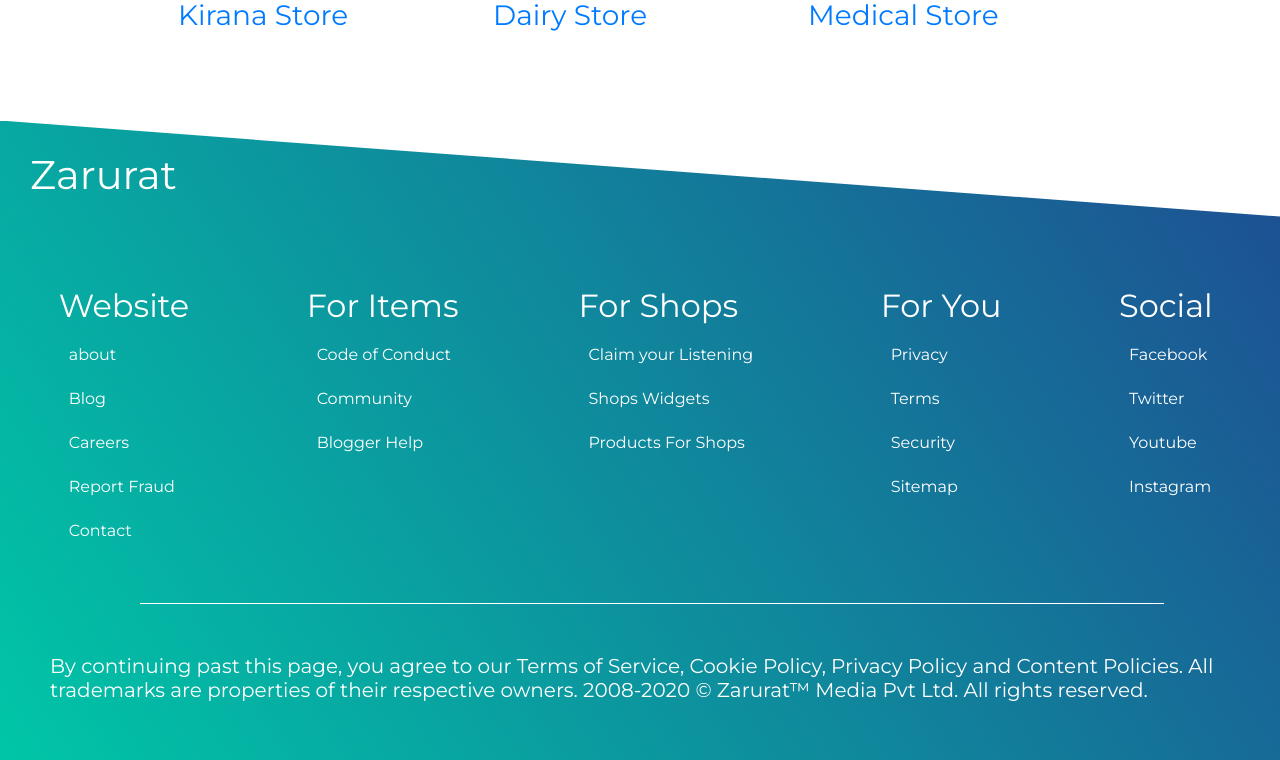
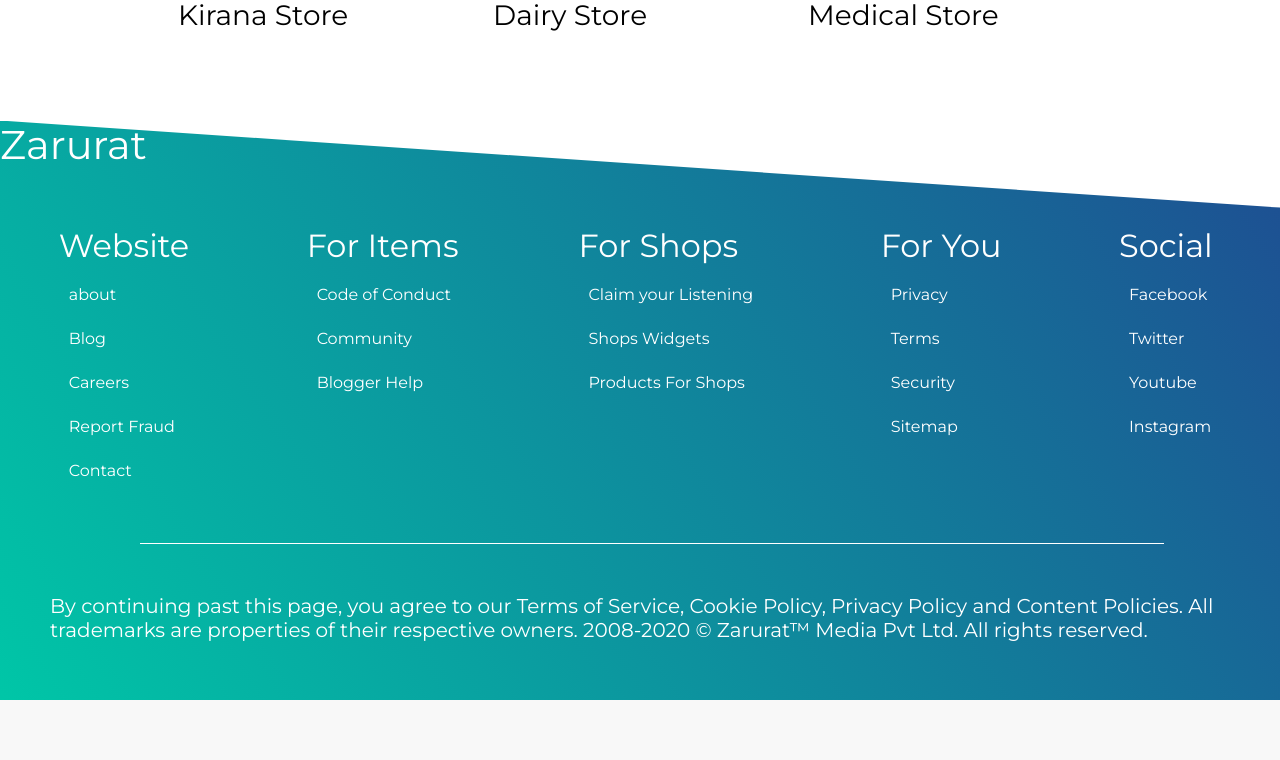
Before and after one commit to jatinkumar027/Zarurat.in, a PHP site: page / in a window 1280 px wide. Shown: the part 1131-1891 px from the top of the page. After the commit the page ends 1831 px from the top, so only its background shows below. Run offline with PHP 8.4, Linux system fonts and the light colour scheme; some libraries are stand-ins or nearby versions.

Commit message:
update (#11)
* home page and home page css updated

* home page and home css update

Co-authored-by: Jatin Kumar <jatink220@gmail.com>

```diff
--- a/public/css/home_page.css
+++ b/public/css/home_page.css
@@ -3,8 +3,7 @@
 *{
 	margin: 0;
 	padding: 0;
-	box-sizing:
-	border-box;
+	box-sizing: border-box;
 	font-family: 'Montserrat' , sans-serif;
 }
 
@@ -23,7 +22,6 @@ nav{
 	width: 100%;
 	height: 100px;
 	display: flex;
-	/* background: linear-gradient(57deg, rgba(0, 198, 167,1), rgba(30, 77, 146,1)); */
 }
 
 .logo{
@@ -187,6 +185,7 @@ section {
 
 .shop_image h3{
 	font-family: 'Montserrat' , sans-serif;
+	color: black;
 }
 
  .shop_image a{
@@ -206,11 +205,8 @@ section {
 
 .contain{
 	width: 100%;
-
-    background: linear-gradient(57deg, #00c6a7, #1e4d92);
+  background: linear-gradient(57deg, #00c6a7, #1e4d92);
 	clip-path: polygon(0% 0%, 100% 15%, 100% 100%, 0% 100%); color: White;
-
-}
 
 .maker{
 	display: flex;
```
Also changed, not shown: index.php (+1 -8 lines).
